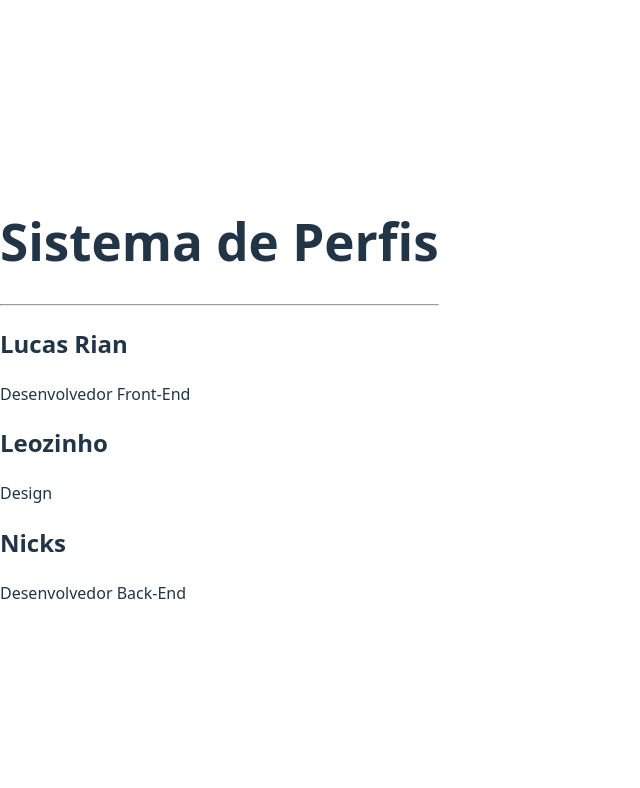
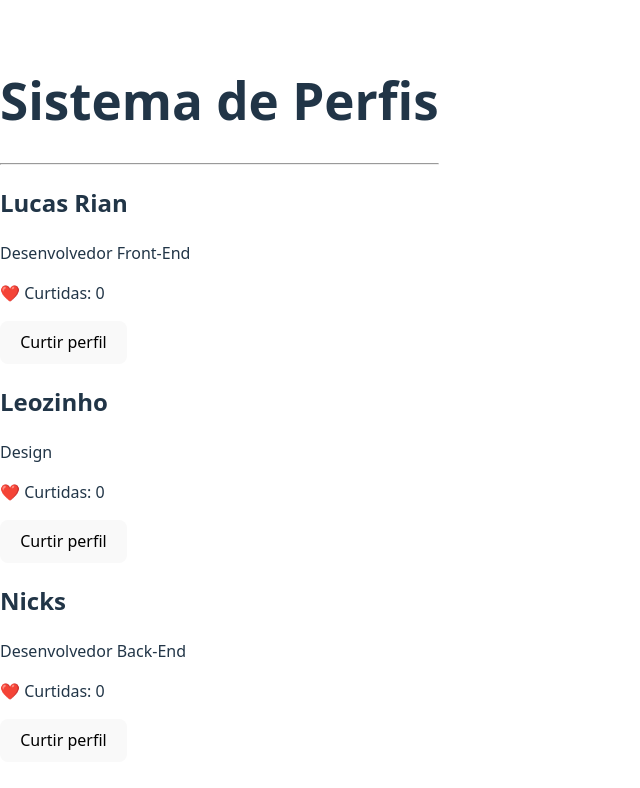
Before and after one commit to lucasriandev/Projects-React, a React (Vite) app in the folder meu-primeiro-projeto-react/: page / in a window 1280 px wide. Shown: the top 788 px of the page, without its empty margins (0-640 px from the left). Built offline with nearby package versions, Linux system fonts and the light colour scheme.

Commit message:
aprendendo useState

```diff
--- a/meu-primeiro-projeto-react/src/Profile.jsx
+++ b/meu-primeiro-projeto-react/src/Profile.jsx
@@ -1,8 +1,22 @@
-function Profile(parametro) {
+import { useState } from "react";
+
+function Profile(props) {
+  //criando o estado curtidas começando com 0
+  const [curtidas, setCurtidas] = useState(0);
+
+  //sera chamada quando o botao clicar
+  function adicionarCurtidas() {
+    setCurtidas(curtidas + 1); //atualiza o estado somando 1
+  }
+
   return (
     <div className="profile-card">
-      <h2>{parametro.nome}</h2>
-      <p>{parametro.cargo}</p>
+      <h2>{props.nome}</h2>
+      <p>{props.cargo}</p>
+
+      <p>❤️ Curtidas: {curtidas}</p>
+
+      <button onClick={adicionarCurtidas}>Curtir perfil</button>
     </div>
   );
 }
```
